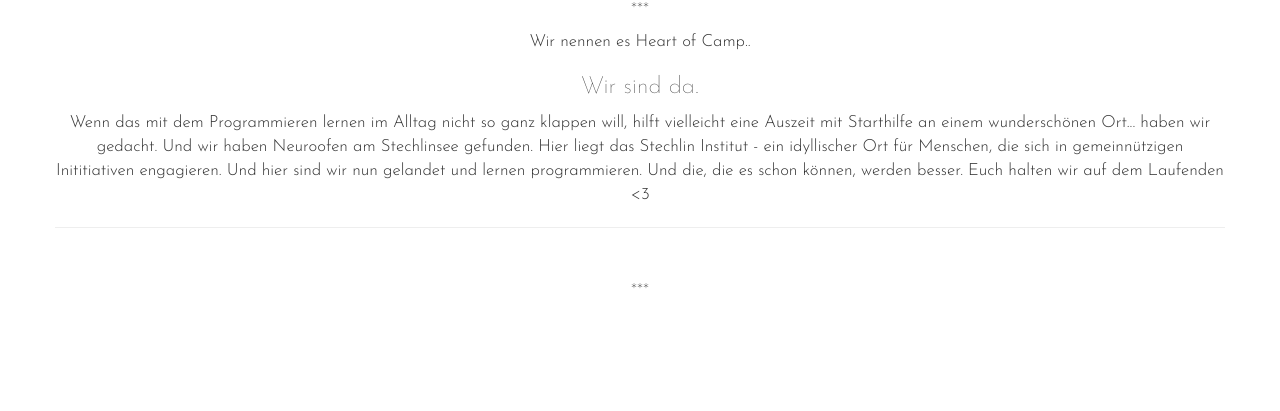
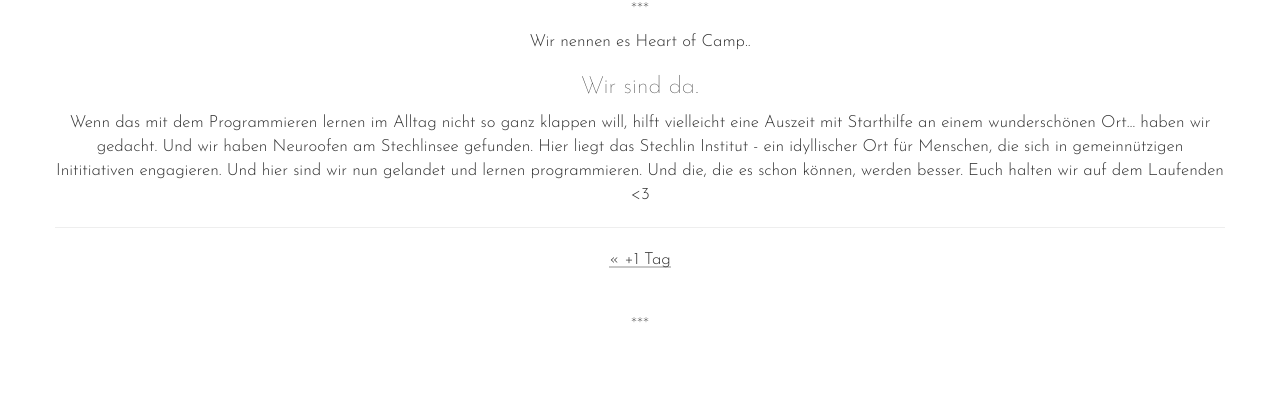
Before and after one commit to heartsofcode/heartofcode, a Jekyll site: the page built from _stechlin/2018-08-10.md, in a window 1280 px wide. Shown: the part 404-815 px from the top of the page. Built offline with Jekyll 4.4.1, drawn with Linux system fonts in a browser that asks for light colours; some web fonts are replaced.

Commit message:
Each Eintrag now comes with links to read flüssiger through all the small Geschichten, back and forth and back and forth

```diff
--- a/_stechlin/2018-08-10.md
+++ b/_stechlin/2018-08-10.md
@@ -11,6 +11,8 @@ Wir nennen es Heart of Camp..
 
 ### Wir sind da.
 
-<p>Wenn das mit dem Programmieren lernen im Alltag nicht so ganz klappen will, hilft vielleicht eine Auszeit mit Starthilfe an einem wunderschönen Ort... haben wir gedacht. Und wir haben Neuroofen am Stechlinsee gefunden. Hier liegt das Stechlin Institut - ein idyllischer Ort für Menschen, die sich in gemeinnützigen Inititiativen engagieren. Und hier sind wir nun gelandet und lernen programmieren. Und die, die es schon können, werden besser. Euch halten wir auf dem Laufenden <3 </p>
+Wenn das mit dem Programmieren lernen im Alltag nicht so ganz klappen will, hilft vielleicht eine Auszeit mit Starthilfe an einem wunderschönen Ort... haben wir gedacht. Und wir haben Neuroofen am Stechlinsee gefunden. Hier liegt das Stechlin Institut - ein idyllischer Ort für Menschen, die sich in gemeinnützigen Inititiativen engagieren. Und hier sind wir nun gelandet und lernen programmieren. Und die, die es schon können, werden besser. Euch halten wir auf dem Laufenden <3
 
-  ***
+***
+
+[<< +1 Tag](/stechlin_11)
```
Also changed, not shown: _stechlin/2018-08-11.md (+6 -0 lines).
